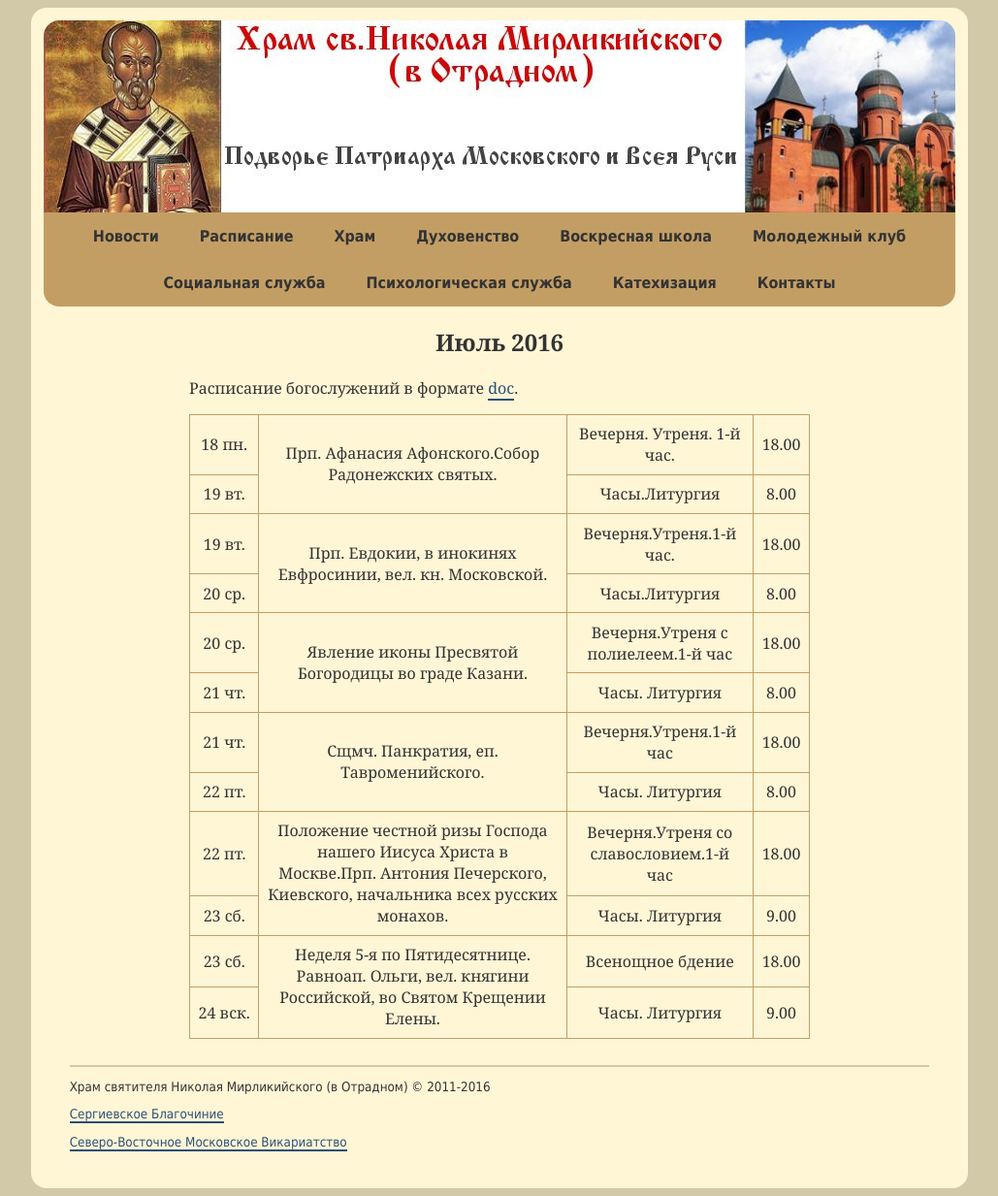
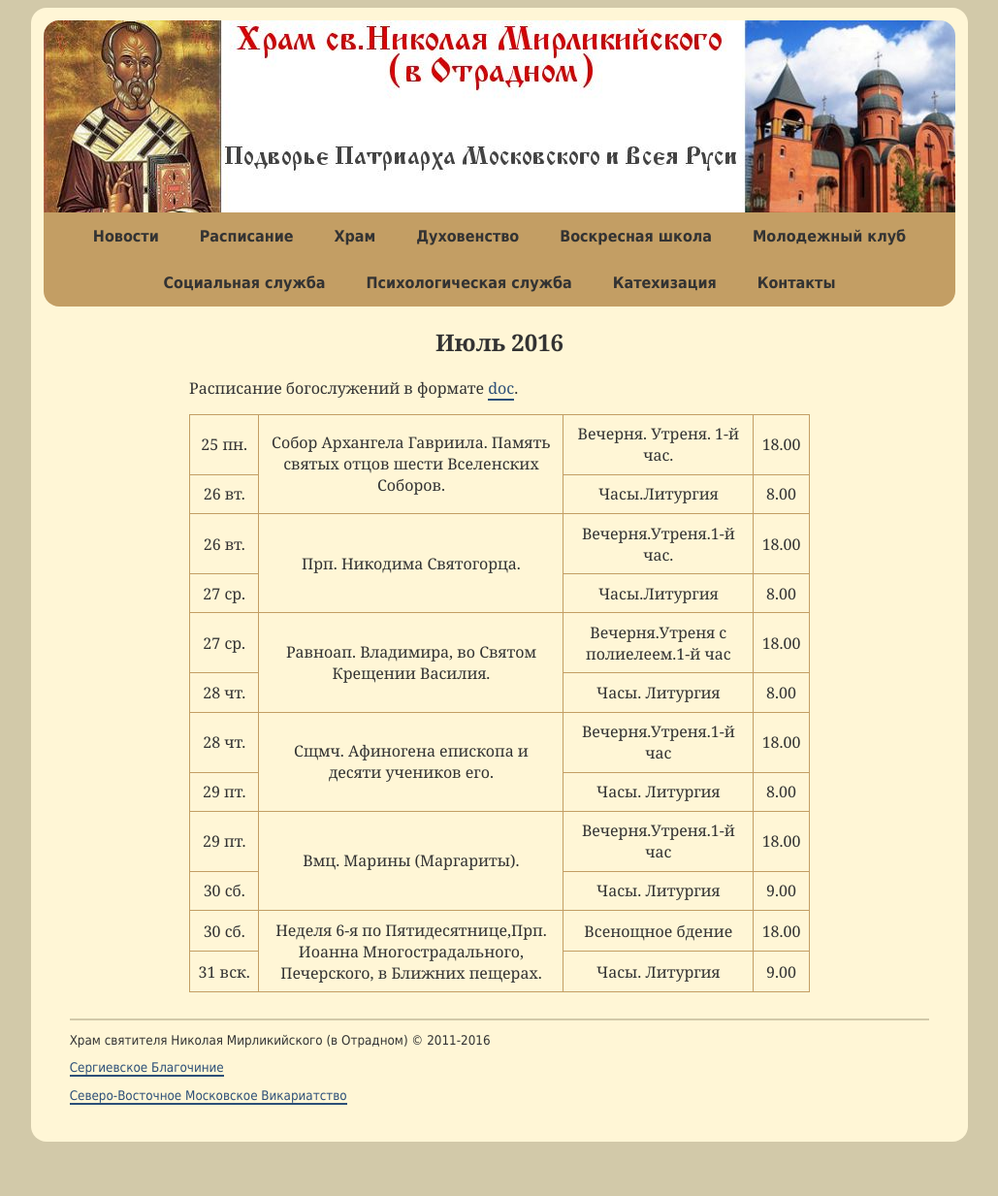
Before and after one commit to hramotradnoe/hramotradnoe.github.io, a Jekyll site: the page built from schedule/index.html, in a window 1280 px wide. Shown: the whole page at 97% size, without its empty margins (125-1154 px from the left). Built offline with Jekyll 4.4.1, drawn with Linux system fonts in a browser that asks for light colours; after the commit the page ends 1185 px from its top, so only the background shows below that.

Commit message:
Update schedule.yml

```diff
--- a/_data/schedule.yml
+++ b/_data/schedule.yml
@@ -1,51 +1,51 @@
 period: Июль 2016
 link: "https://docs.google.com/document/d/19aNSX9Wu0QI7C6EiUYV1EB1eGRvtAUP8GHRgpxk9KIA/edit"
 timetable:
- - description : "Прп. Афанасия Афонского.Собор Радонежских святых."
+ - description : "Собор Архангела Гавриила. Память святых отцов шести Вселенских Соборов."
    services    :
-      - day   : 18&nbsp;пн.
+      - day   : 25&nbsp;пн.
         time  : '18.00'
         title : "Вечерня. Утреня. 1-й час."
-      - day   : 19&nbsp;вт.
+      - day   : 26&nbsp;вт.
         time  : '8.00'
         title : "Часы.Литургия"
- - description : "Прп. Евдокии, в инокинях Евфросинии, вел. кн. Московской."
+ - description : "Прп. Никодима Святогорца."
    services    :
-      - day   : 19&nbsp;вт.
+      - day   : 26&nbsp;вт.
         time  : '18.00'
         title : "Вечерня.Утреня.1-й час."
-      - day   : 20&nbsp;ср.
+      - day   : 27&nbsp;ср.
         time  : '8.00'
         title : "Часы.Литургия"
- - description : "Явление иконы Пресвятой Богородицы во граде Казани."
+ - description : "Равноап. Владимира, во Святом Крещении Василия."
    services    :
-      - day   : 20&nbsp;ср.
+      - day   : 27&nbsp;ср.
         time  : '18.00'
         title : "Вечерня.Утреня с полиелеем.1-й час"
-      - day   : 21&nbsp;чт.
+      - day   : 28&nbsp;чт.
         time  : '8.00'
         title : "Часы. Литургия"
- - description : "Сщмч. Панкратия, еп. Тавроменийского."
+ - description : "Сщмч. Афиногена епископа и десяти учеников его."
    services    :
-      - day   : 21&nbsp;чт.
+      - day   : 28&nbsp;чт.
         time  : '18.00'
         title : "Вечерня.Утреня.1-й час"
-      - day   : 22&nbsp;пт.
+      - day   : 29&nbsp;пт.
         time  : '8.00'
         title : "Часы. Литургия"
- - description : "Положение честной ризы Господа нашего Иисуса Христа в Москве.Прп. Антония Печерского, Киевского, начальника всех русских монахов."
+ - description : "Вмц. Марины (Маргариты)."
    services    :
-      - day   : 22&nbsp;пт.
+      - day   : 29&nbsp;пт.
         time  : '18.00'
-        title : "Вечерня.Утреня со славословием.1-й час"
-      - day   : 23&nbsp;сб.
+        title : "Вечерня.Утреня.1-й час"
+      - day   : 30&nbsp;сб.
         time  : '9.00'
         title : "Часы. Литургия"
- - description : "Неделя 5-я по Пятидесятнице. Равноап. Ольги, вел. княгини Российской, во Святом Крещении Елены."
+ - description : "Неделя 6-я по Пятидесятнице,Прп. Иоанна Многострадального, Печерского, в Ближних пещерах."
    services    :
-      - day   : 23&nbsp;сб.
+      - day   : 30&nbsp;сб.
         time  : '18.00'
         title : "Всенощное бдение"
-      - day   : 24&nbsp;вск.
+      - day   : 31&nbsp;вск.
         time  : '9.00'
         title : "Часы. Литургия"
```
